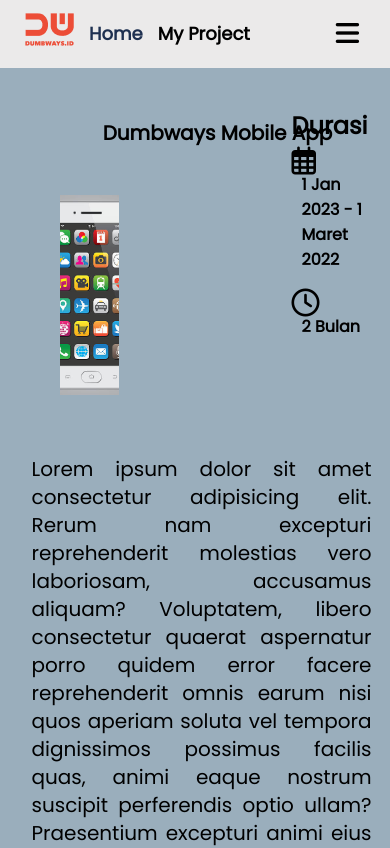
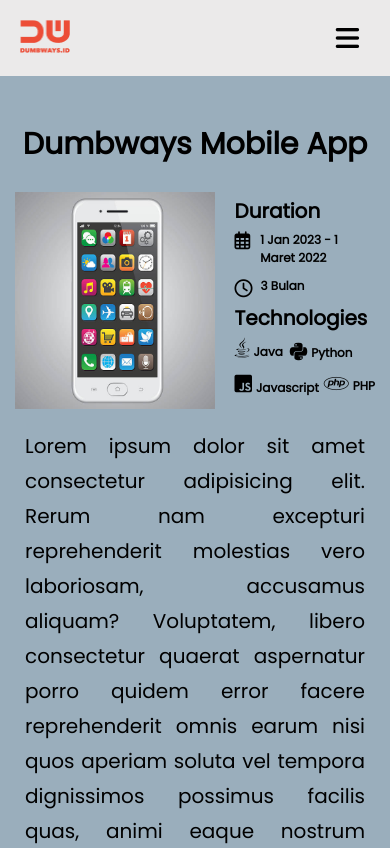
Before and after one commit to Iki59/dumbways-week3-bootstrap, a plain HTML site: page project-detail.html in a window 390 px wide. Shown: the top 848 px of the page. Drawn offline with Linux system fonts and the light colour scheme.

Commit message:
fixing responsive layout

```diff
--- a/css/my-project.css
+++ b/css/my-project.css
@@ -121,11 +121,11 @@
 }
 
 .project-form form button {
-    margin-top: 30px;
-    padding: 10px 20px;
+    margin-top: 15px;
+    padding: 6px 25px;
     font-size: 17px;
-    background-color: #ec4d37;
-    border-radius: 10px;
+    background-color: #1E3050;
+    border-radius: 15px;
     border: none;
     color: #fff;
     cursor: pointer;
@@ -155,7 +155,7 @@
     width: 300px;
     box-shadow: 2px 2px 2px 2px #ddd;
     align-items: center;
-    padding: 10px;
+    padding: 15px;
     border-radius: 10px;
 }
 
@@ -215,120 +215,7 @@
     font-size: 30px;
 }
 
-
-
-
-
-/* project detail */
-
-.project-detail .project-detail-container h1 {
-    text-align: center;
-    margin-bottom: 50px;
-    font-weight: bold;
-}
-
-.project-detail .project-detail-container .detail-content .content-primary {
-    display: grid;
-    grid-template-columns: repeat(2,1fr);
-    justify-content: center;
-    align-items: center;
-    margin: 50px 0px 20px 200px;
-    grid-gap: 50px;
-}
-
-.project-detail .project-detail-container .detail-content .content-primary .sider table {
-  margin-top: -130px;
-
-}
-
-table .test1, .test2, .test3, .test4, .test6 {
-    display: inline-block;
-    position: relative;
-    top: -3px;
-    margin-left: 10px;
-}
-
-table .test5 {
-    display: inline-block;
-    position: relative;
-    top: -3px;
-    left: 3px;
-    margin-left: 10px;
-}
-
-table i {
-    font-size: 28px;
-    font-weight: bold;
-}
-
-table th {
-    text-align: left;
-}
-
-table td {
-    color: #888688;
-    font-weight: bold;
-}
-
-table .tanggal {
-    position: relative;
-    top: -20px;
-}
-
-table .durasi {
-    position: relative;
-    top: -10px;
-}
-
-.project-detail {
-    display: flex;
-    justify-content: center;
-}
-
-.project-detail-container {
-    width: 80%;
-    margin: 40px 0;
-}
-
-.project-detail-container img {
-    width: 100%;
-}
-
-.project-detail-container h1{
-    font-style: normal;
-    font-weight: 800;
-    font-size: 45px;
-    line-height: 120%;
-    margin-bottom: 15px;
-}
-
-.project-detail-container p {
-    margin-top: 40px;
-    font-style: normal;
-    font-weight: normal;
-    font-size: 20px;
-    line-height: 140%;
-    text-align: justify;
-}
-
-.project-detail .project-detail-container .detail-content .content-primary img {
-    width: 100%;
-    object-fit: cover;
-
-}
-
-.project-detail .project-detail-container .detail-content p {
-    margin: 60px 198px 90px 198px;
-    text-align: justify;
-
-}
-
-.project-detail-container {
-    width: 100%;
-    margin: 40px 0;
-}
-
-@media only screen and (max-width: 1100px) {
+@media only screen and (max-width: 900px) {
     .project {
         flex-direction: column;
         align-items: center;
@@ -342,13 +229,13 @@
     .grid {
         display: grid;
         grid-template-columns: repeat(2,0fr);
-        margin: 20px 5px 20px 25px;
+        margin: 20px 0px 20px 100px;
         align-items: center;
-        grid-gap: 15px;
+        grid-gap: 20px;
     }
 
     .grid article {
-        width: 150px;
+        width: 270px;
     }
 
     .project-content h1 a {
@@ -378,41 +265,22 @@
         padding: 5px 10px;
      }
 
-     .project-detail .project-detail-container .detail-content .content-primary {
-        grid-template-columns: repeat (1,1fr);
-        margin: 50px 0px 20px 40px;
-        grid-gap: 170px;
-     }
+}
 
-     .detail-content .content-primary img{
-        width: 345px;
-        height: 200px;
-     }
-
-     .project-detail .project-detail-container .detail-content p {
-        margin: 60px 10px 90px 12px;
-        width: 340px;
-        text-align: justify;
-
+@media only screen and (max-width: 500px) {
+    .section-project .project-list-item {
+        margin: 20px 0px 20px 50px;
     }
 
-    .project-detail-container {
-        width: 90%;
-        margin: 40px 0;
-        text-align: center;
+    .grid {
+        display: grid;
+        grid-template-columns: repeat(1,2fr);
+        align-items: center;
+        margin: auto;
+        grid-gap: 20px;
     }
 
-    .project-detail-container img {
-        text-align: center;
+    .grid article {
+        width: 80%;
     }
-
-    .project-detail .project-detail-container h1 {
-        text-align: center;
-        font-size: 20px;
-        margin-left: 45px;
-        margin-right: 0px;
-        margin-bottom: 50px;
-        font-weight: bold;
-    }
-
 }
--- /dev/null
+++ b/css/project-detail.css
@@ -0,0 +1,272 @@
+h1{
+    font-style: normal;
+    font-weight: 800;
+    font-size: 45px;
+    line-height: 120%;
+    margin-top: 50px;
+    margin-bottom: 30px;
+    text-align: center
+}
+
+.project-detail {
+    display: flex;
+    justify-content: center;
+}
+
+.project-detail .project-detail-container h1 {
+    margin-bottom: 50px;
+    font-weight: bold;
+}
+
+.project-detail .project-detail-container {
+    display: flex;
+    width: 90%;
+    margin-bottom: none;
+}
+
+.project-detail .project-detail-container .content-left {
+    flex: 70%;
+    margin-left: 0px;
+}
+
+.project-detail .project-detail-container .content-right {
+    flex: 30%;
+    margin: 150px 250px 0px 0px;
+}
+
+.project-detail-container .content-left img {
+    width: 600px;
+}
+
+.time-project h2 {
+    font-size: 30px;
+    margin-bottom: 10px;
+}
+
+.time-project .date {
+    display: flex;
+}
+
+.time-project .date i {
+    font-size: 28px;
+}
+
+.time-project .date h3 {
+    margin-top: 3px;
+    margin-left: 15px;
+}
+
+.time-project .duration {
+    display: flex;
+}
+
+.time-project .duration i {
+    font-size: 28px;
+}
+
+.time-project .duration h3 {
+    margin-top: 2px;
+    margin-left: 12px;
+}
+
+.project-tech h2 {
+    font-size: 30px;
+    margin-bottom: 5px;
+}
+
+.project-tech .tech-top {
+    display: flex;
+}
+
+.project-tech .tech-bottom {
+    display: flex;
+}
+
+.project-tech .tech-top .java-tech {
+    display: flex;
+}
+
+.project-tech .tech-top .java-tech h3 {
+    margin-top: 10px;
+    margin-left: 12px;
+}
+
+.project-tech .tech-top .python-tech {
+    display: flex;
+}
+
+.project-tech .tech-top .python-tech h3 {
+    margin-top: 5px;
+    margin-left: 10px;
+}
+
+.project-tech .tech-bottom .js-tech {
+    display: flex;
+}
+
+.project-tech .tech-bottom .js-tech h3 {
+    margin-top: 5px;
+    margin-left: 10px;
+}
+
+.project-tech .tech-bottom .php-tech {
+    display: flex;
+}
+
+.project-tech .tech-bottom .php-tech h3 {
+    margin-top: 5px;
+    margin-left: 10px;
+}
+
+.project-tech .tech-top .python-tech {
+    margin-left: 60px;
+    margin-top: 4px;
+}
+
+.project-tech .tech-bottom .php-tech {
+    margin-left: 25px;
+}
+
+.project-tech .tech-top i {
+    font-size: 35px;
+}
+
+.project-tech .tech-bottom i {
+    font-size: 35px;
+}
+
+.project-tech .tech-top, .tech-bottom h3 {
+    font-size: 15px;
+}
+
+p {
+    margin-top: 40px;
+    font-style: normal;
+    font-weight: normal;
+    font-size: 20px;
+    line-height: 35px;
+    text-align: justify;
+    margin: 30px 67px 20px 67px;
+}
+
+@media only screen and (max-width: 900px) {
+    .project-detail-container .content-left img {
+        width: 450px;
+    }
+
+    .project-detail .project-detail-container .content-right {
+        margin-top: 20px;
+        margin-left: 40px;
+    }
+
+    p {
+        margin: 20px 40px;
+
+    }
+
+    .project-tech {
+        margin-top: -20px;
+    }
+
+}
+
+@media only screen and (max-width: 500px) {
+    h1 {
+        font-size: 30px;
+    }
+
+    .project-detail-container .content-left img {
+        width: 200px;
+        height: 100%;
+        margin-left: -5px;
+    }
+
+    .time-project h2 {
+        font-size: 20px;
+        margin-bottom: 5px;
+    }
+
+    .project-detail .project-detail-container .content-right {
+        margin-left: 20px;
+        margin-top: -13px;
+        flex-direction: column;
+    }
+
+    .time-project .date h3 {
+        font-size: 12px;
+        margin-left: 10px;
+        margin-top: 0px;
+    }
+
+    .time-project .duration h3 {
+        font-size: 12px;
+        margin-left: 8px;
+        margin-top: -2px;
+    }
+
+    .time-project .date i {
+        font-size: 18px;
+    }
+
+    .time-project .duration i {
+        font-size: 18px;
+    }
+
+    .project-tech h2 {
+        font-size: 20px;
+        margin-bottom: 5px;
+    }
+
+    .project-tech .tech-top i {
+        font-size: 20px;
+    }
+
+    .project-tech .tech-bottom i {
+        font-size: 20px;
+    }
+
+    .project-tech .tech-top h3 {
+        font-size: 12px;
+    }
+
+    .project-tech .tech-top .java-tech h3 {
+        margin-left: 4px;
+        margin-top: 5px;
+    }
+
+    .project-tech .tech-top .python-tech h3 {
+        margin-left: 4px;
+        margin-top: 2px;
+    }
+
+    .project-tech .tech-bottom .js-tech h3 {
+        margin-left: 4px;
+        margin-top: 5px;
+    }
+
+    .project-tech .tech-bottom .php-tech h3 {
+        margin-left: 4px;
+        margin-top: 3px;
+    }
+
+    .project-tech .tech-bottom h3 {
+        font-size: 12px;
+    }
+
+    .project-tech .tech-top .python-tech {
+        margin-left: 7px;
+    }
+
+    .project-tech .tech-bottom .php-tech {
+        margin-left: 5px;
+    }
+
+
+    p {
+        margin: 20px 25px;
+
+    }
+
+
+
+}
--- a/css/style.css
+++ b/css/style.css
@@ -160,31 +160,58 @@
 
 .hamburger-nav-container a {
     text-decoration: none;
-    color: #fff;
-    background-color: #9a9a9a;
+    color: black;
+    font-weight: bold;
+    background-color: #d3d3d3;
     display: flex;
     align-items: center;
     justify-content: center;
     padding: 10px;
-    border: 1px solid #fff;
+    border: 0px;
+}
+
+.hamburger-nav-container .hamburger-contact a p {
+    background-color:#1E3050;
+    border-radius: 15px;
+    color: #fff;
+    margin: auto;
+    padding: 1px 22px;
+
 }
 
 .hamburger-nav-container .hamburger-active {
     text-decoration: none;
     color: #fff;
-    background-color: orangered;
+    background-color: #1E3050;
     display: flex;
     align-items: center;
     justify-content: center;
     padding: 10px;
-    border: 1px solid #fff;
 }
 
-@media only screen and (max-width: 1100px) {
+@media only screen and (max-width: 900px) {
     body {
         margin: 0;
         padding-right: none;
     }
+
+    nav {
+        height: 8vh;
+    }
+
+    nav ul li {
+        margin-left: 10px;
+        margin-top: 5px;
+    }
+
+    nav ul li a {
+        font-size: 25px;
+    }
+
+    nav ul li img {
+        width: 60px;
+    }
+
     .card-container {
         width: 100%;
     }
@@ -215,14 +242,6 @@
         margin-right: 5px;
     }
 
-    #barsmenu {
-        display: block;
-    }
-
-    nav {
-        height: 8vh;
-    }
-
     .item-collapse {
         font-size: 18px;
         margin-left: -10px;
@@ -230,10 +249,6 @@
 
     .nav-left img {
         margin-left: -15px;
-    }
-
-    .nav-right {
-        display: none;
     }
 
     section {
@@ -246,5 +261,50 @@
         width: 250px;
         margin-top: -10px;
     }
+}
 
+
+@media only screen and (max-width: 720px) {
+    #barsmenu {
+        display: block;
+    }
+
+    .nav-right {
+        display: none;
+    }
+
+    .nav-left .item-collapse {
+        display: none;
+    }
 }
+
+@media only screen and (max-width: 500px) {
+    #barsmenu {
+        display: block;
+    }
+
+    .nav-right {
+        display: none;
+    }
+
+    nav {
+        height: 9vh;
+    }
+
+    .nav-left .item-collapse {
+        display: none;
+    }
+
+    nav ul li {
+        margin-left: -5px;
+        margin-top: 5px;
+    }
+
+    nav ul li a {
+        font-size: 20px;
+    }
+
+    nav ul li img {
+        width: 50px;
+    }
+}
--- a/js/my-project.js
+++ b/js/my-project.js
@@ -245,6 +245,6 @@
         }
 }
 
-// setInterval(function () {
-//     renderProject();
-// }, 10000);
+setInterval(function () {
+    renderProject();
+}, 10000);
--- a/project-detail.html
+++ b/project-detail.html
@@ -2,7 +2,7 @@
     <head>
         <title>Project</title>
         <link rel="icon" href="image/logo.png" type="image_icon">
-        <link rel="stylesheet" href="css/my-project.css" />
+        <link rel="stylesheet" href="css/project-detail.css" />
         <link rel="stylesheet" href="css/style.css" />
         <link rel="stylesheet" href="https://cdnjs.cloudflare.com/ajax/libs/font-awesome/6.4.0/css/all.min.css"
         crossorigin="anonymous"
@@ -24,7 +24,7 @@
              </ul>
         </div>
         <div class="nav-right item-collapse">
-            <a href="contact.html">Contact</a>
+            <a href="contact.html">Contact Me</a>
         </div>
         <div class="nav-right" id="barsmenu">
             <button style="background-color: transparent; border: none; cursor: pointer;"
@@ -38,39 +38,66 @@
     <div class="hamburger-nav-container" id="hamburger-nav-container">
         <a href="index.html" class="hamburger-active">Home</a>
         <a href="my-project.html">My Project</a>
-        <a href="contact.html">Contact</a>
+        <div class="hamburger-contact">
+          <a href="contact.html">
+              <p>
+                  Contact
+              </p>
+          </a>
+      </div>
       </div>
 
+      <h1>Dumbways Mobile App</h1>
         <div class="project-detail">
-            <div class="project-detail-container">
-              <h1>Dumbways Mobile App</h1>
-              <div class="detail-content">
-                <div class="content-primary">
-                  <img src="image/apps.jpg" alt="apps" />
-                  <div class="sider">
-                    <table>
-                      <tr>
-                        <th><h2>Durasi</h2></th>
-                      </tr>
-                      <tr>
-                        <td class="tanggal">
-                          <i
-                            class="fa-regular fa-calendar-days"
-                            style="color: #000000"
-                          ></i>
-                          <div class="test1">1 Jan 2023 - 1 Maret 2022</div>
-                        </td>
-                      </tr>
-                      <tr>
-                        <td class="durasi">
-                          <i class="fa-regular fa-clock" style="color: #000000"></i>
-                          <div class="test2">2 Bulan</div>
-                        </td>
-                      </tr>
-                      </tr>
-                    </table>
+          <div class="project-detail-container">
+            <div class="content-left">
+              <img src="image/apps.jpg" alt="apps" />
+            </div>
+                <div class="content-right">
+                  <div class="time-project">
+                    <h2>Duration</h2>
+                    <div class="date">
+                      <i class="fa-regular fa-calendar-days" style="color: #000000"></i>
+                      <h3>
+                        1 Jan 2023 - 1 Maret 2022
+                      </h3>
+                    </div>
+                    <div class="duration">
+                      <i class="fa-regular fa-clock" style="color: #000000"></i>
+                      <h3>
+                        3 Bulan
+                      </h3>
+                    </div>
                   </div>
+                  <div class="project-tech">
+                    <h2>Technologies</h2>
+                    <div class="tech-top">
+                      <div class="java-tech">
+                        <i class="fa-brands fa-java"></i>
+                        <h3>Java</h3>
+                      </div>
+                      <div class="python-tech">
+                        <i class="fa-brands fa-python"></i>
+                        <h3>Python</h3>
+                      </div>
+                    </div>
+                    <div class="tech-bottom">
+                      <div class="js-tech">
+                        <i class="fa-brands fa-square-js"></i>
+                        <h3>Javascript</h3>
+                      </div>
+                      <div class="php-tech">
+                        <i class="fa-brands fa-php"></i>
+                        <h3>PHP</h3>
+                      </div>
+
+                    </div>
+                  </div>
+
+
                 </div>
+          </div>
+        </div>
                 <p>
                   Lorem ipsum dolor sit amet consectetur adipisicing elit. Rerum nam
                   excepturi reprehenderit molestias vero laboriosam, accusamus
@@ -109,18 +136,6 @@
                   sit quibusdam, ipsum autem mollitia? Quae fugit laboriosam cum
                   numquam perferendis aperiam laudantium et vitae. <br />
                 </p>
-              </div>
-            </div>
-          </div>
-
-          <div class="ini-coba">
-            <div class="coba-left">
-              <p>Ini kan coba-coba</p>
-            </div>
-            <div class="coba-right">
-              <p>Ini juga ya</p>
-            </div>
-          </div>
       <script src="js/index.js"></script>
     </body>
 </html>
```
Also changed, not shown: contact.html (+11 -3 lines), css/contact.css (+32 -22 lines), index.html (+8 -2 lines), my-project.html (+14 -8 lines).
